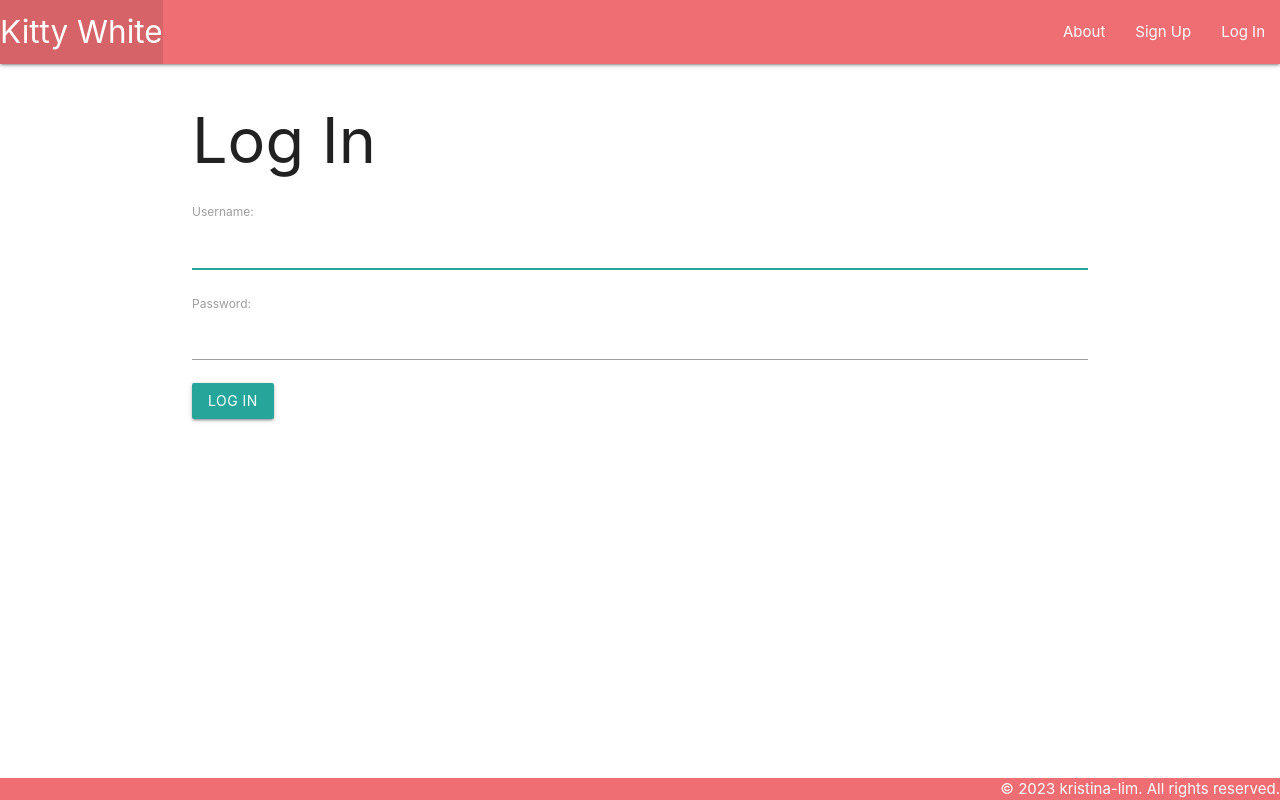
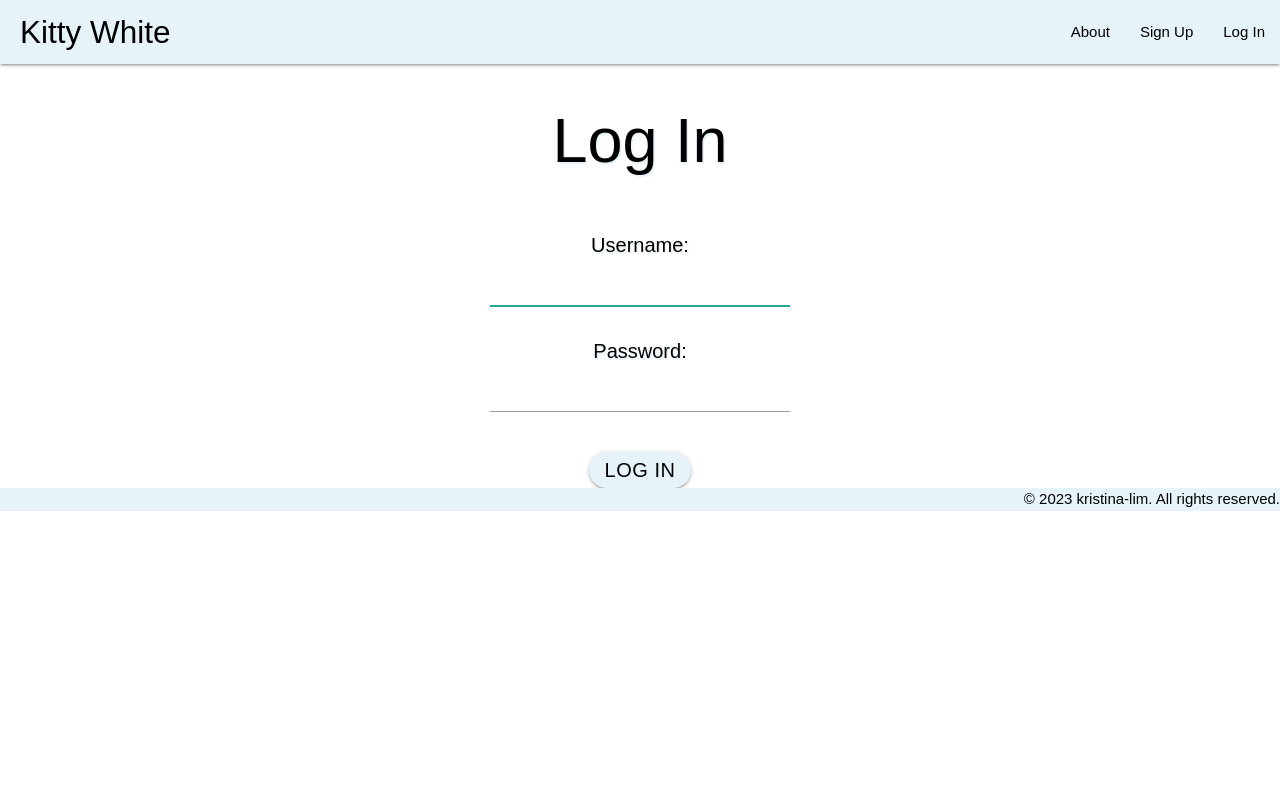
Before and after one commit to kristina-lim/kittywhite, a Django app: page /accounts/login/?next=/characters/1/add_photo/ in a window 1280 px wide. Run offline with Django 4.2, Linux system fonts and the light colour scheme.

Commit message:
add photo

```diff
--- a/main_app/models.py
+++ b/main_app/models.py
@@ -12,6 +12,7 @@ MEALS = (
 class Hobby(models.Model):
   name = models.CharField(max_length=50)
   color = models.CharField(max_length=20)
+  img = models.CharField(max_length=100, default='')
 
   def __str__(self):
     return self.name
@@ -21,6 +22,7 @@ class Hobby(models.Model):
 
 class Character(models.Model):
   name = models.CharField(max_length=100)
+  img = models.CharField(max_length=100, default='')
   gender = models.CharField(max_length=100)
   birthday = models.CharField(max_length=100)
   breed = models.CharField(max_length=100)
--- a/main_app/static/css/style.css
+++ b/main_app/static/css/style.css
@@ -1,14 +1,161 @@
+footer.page-footer {
+  color: black;
+  padding-top: 0;
+  text-align: right;
+}
+
 body {
   display: flex;
   min-height: 100vh;
   flex-direction: column;
+  background-color: white;
 }
 
-main {
-  flex: 1 0 auto;
+form {
+  display: flex;
+  flex-direction: column;
+  justify-content: center;
+  align-items: center;
+  text-align: center;
+  margin: 5vh auto 0
 }
 
-footer.page-footer {
-  padding-top: 0;
-  text-align: right;
+#id_username, #id_password, #id_password1, #id_password2, #id_date {
+  width: 300px;
+  display: block;
+  margin: 0 auto;
+  text-align: center;
 }
+
+.helptext {
+  display: block;
+  visibility: hidden;
+}
+
+body, .hellokitty {
+  display: flex;
+}
+
+body, input {
+  font-family: 'FrankfurterCom-Regular', sans-serif;
+}
+
+li, h1, h4, .card-title, .btn, form, .name {
+  font-family: 'FrankfurterCom-Regular', sans-serif;
+}
+
+.nav-wrapper, h1, h4, .card-content, form label, .btn {
+  text-shadow: 1.5px 1.5px rgb(230, 244, 250);
+}
+
+h1, h4, .card-content, form label, .card a {
+  color: black;
+}
+
+.btn, form label, .card-gender, h5 {
+  font-size: 20px;
+}
+
+.card, .card-panel, .btn {
+  border-radius: 25px;
+}
+
+.nav-wrapper, .btn, footer.page-footer {
+  background-color: rgb(230, 244, 250);
+}
+
+h1, h4, h5, .card-content {
+  text-align: center;
+}
+
+.character, .hobby {
+  height: 250px;
+  padding: 15px 0 15px 0;
+  filter: drop-shadow(1px 1px 5px grey)
+}
+
+.nav-wrapper a {
+  color: black;
+}
+
+.left.brand-logo {
+  margin-left: 20px;
+}
+
+.character-container, .detail-container, .hellokitty {
+  display: flex;
+  justify-content: center;
+  align-items: center;
+}
+
+.character-container {
+  flex-direction: row;
+  flex-wrap: wrap;
+  width: 100%;
+  height: 100%;
+  padding: 50px;
+}
+
+.card {
+  background-color: rgb(230, 244, 250);
+  margin: 25px auto;
+  width: 375px;
+  height: 400px;
+}
+
+.card-gender {
+  font-weight: 900;
+  float: left;
+  padding-right: 5px;
+}
+
+.action {
+  padding: 50px;
+}
+
+.bold {
+  font-weight: 700;
+}
+
+.hellokitty {
+  height: 40.5rem;
+}
+
+#hellokitty {
+  padding-top: 6rem;
+}
+
+.btn {
+  margin-top: 25px;
+  color: black;
+}
+
+.btn:hover {
+  background-color: red;
+  color: black;
+}
+
+.submit {
+  display: flex;
+  flex-direction: row;
+  flex-wrap: wrap;
+  justify-content: center;
+  align-items: center;
+}
+
+.card-panel {
+  /* background-color: rgb(230, 244, 250); */
+  width: 375px;
+  margin: 20px auto;
+}
+
+input.select-dropdown.dropdown-trigger {
+  width: 300px;
+  text-align: center;
+}
+
+.striped {
+  background-color: rgb(230, 244, 250);
+  width: 400px;
+  margin: auto;
+}
--- a/main_app/templates/home.html
+++ b/main_app/templates/home.html
@@ -1,5 +1,7 @@
 {% extends 'base.html' %}
 
 {% block content %}
-<h1>Home</h1>
+<div class="hellokitty">
+  <img id="hellokitty" src="https://i.imgur.com/hp5oGOI.png">
+</div>
 {% endblock %}
--- a/main_app/templates/main_app/hobby_list.html
+++ b/main_app/templates/main_app/hobby_list.html
@@ -2,6 +2,7 @@
 
 {% block content %}
 <h1>Hobby List</h1>
+<div class="character-container">
   {% for hobby in hobby_list %}
     <a href="{% url 'hobbies_detail' hobby.id %}">
       <div class="card">
@@ -12,4 +13,5 @@
       </div>
     </a>
   {% endfor %}
+</div>
 {% endblock %}
```
Also changed, not shown: main_app/templates/characters/detail.html (+34 -29 lines), main_app/templates/characters/index.html (+4 -3 lines), main_app/templates/main_app/character_form.html (+8 -1 lines), main_app/templates/main_app/hobby_form.html (+8 -0 lines), main_app/migrations/0009_character_img_hobby_img.py (added). Lines whose indentation alone changed are shown as unchanged.
